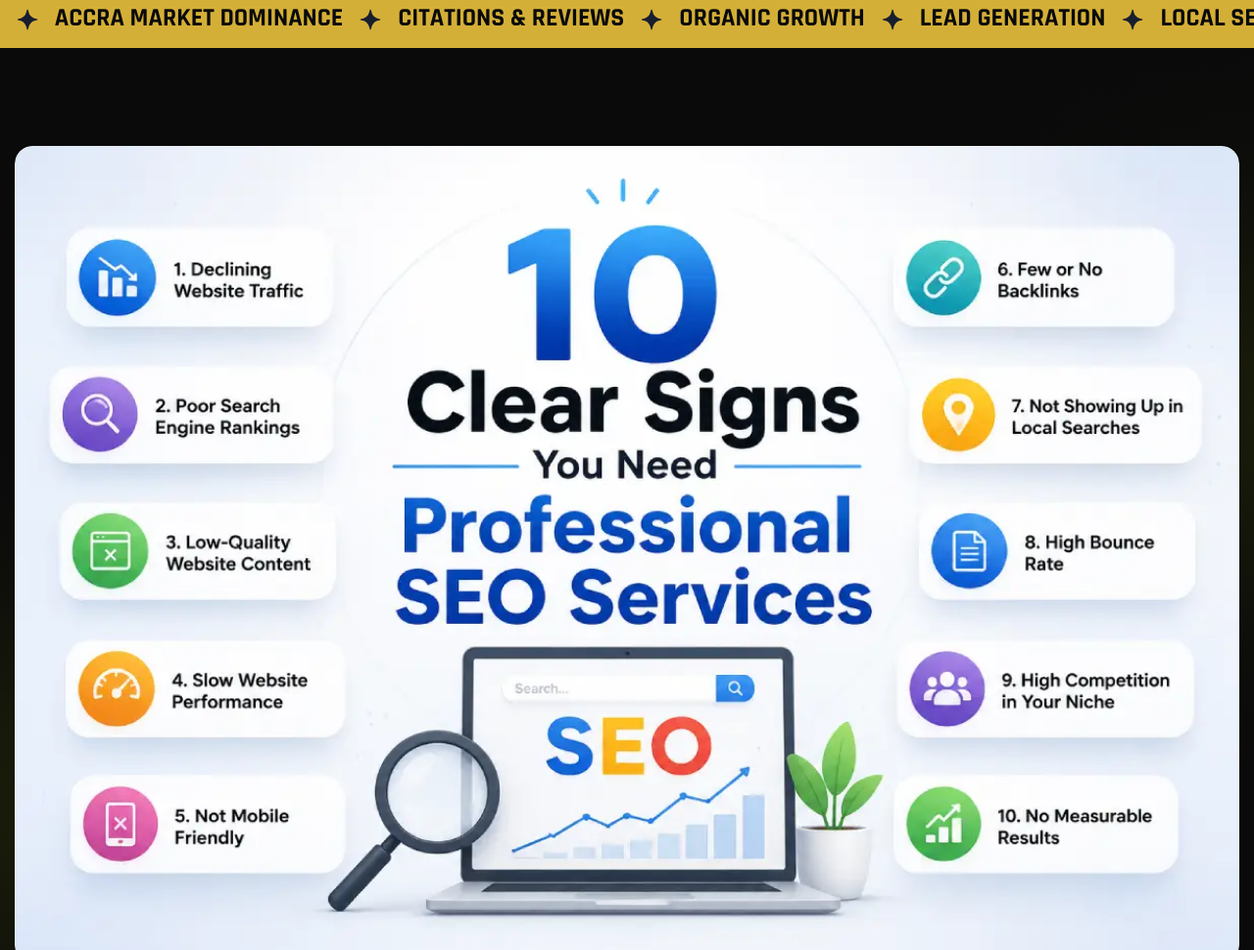
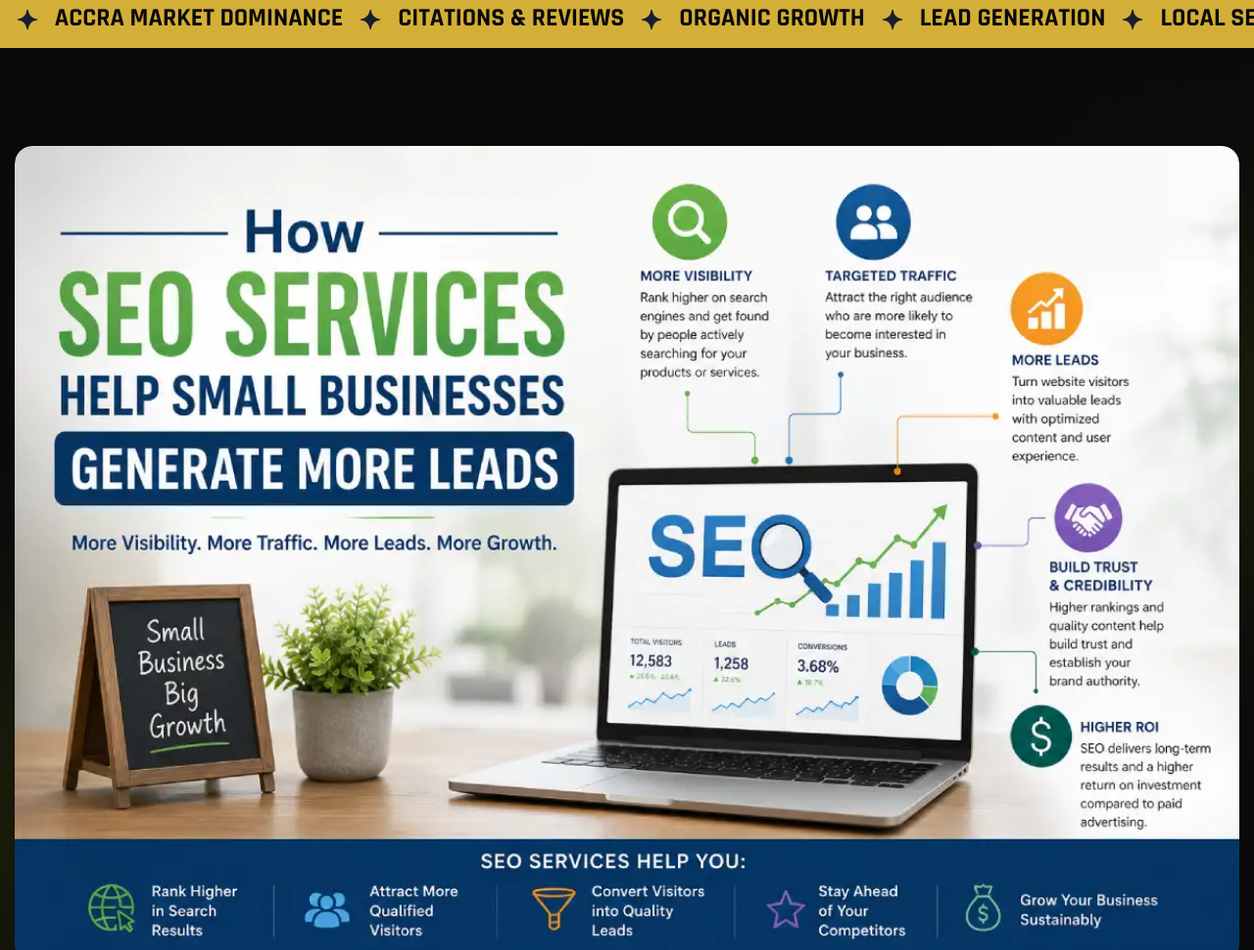
Before and after one commit to nyaabanicholas/Search-Anyoka, a website: page how-seo-services-help-small-businesses-get-more-leads.html in a window 1280 px wide. Shown: the part 569-1539 px from the top of the page at 98% size. Drawn offline with Linux system fonts and the light colour scheme.

Commit message:
Update how-seo-services-help-small-businesses-get-more-leads.html

```diff
--- a/how-seo-services-help-small-businesses-get-more-leads.html
+++ b/how-seo-services-help-small-businesses-get-more-leads.html
@@ -187,7 +187,7 @@ height="0" width="0" style="display:none;visibility:hidden"></iframe></noscript>
                     <!-- Post Featured Image Start -->
                     <div class="post-image">
                         <figure class="image-anime reveal">
-                            <img src="images/10-signs-need-professional-seo-services.webp" alt="How SEO Services Help Small Businesses Get More Leads
+                            <img src="images/How-SEO-Services-Help-Small-Businesses.webp" alt="How SEO Services Help Small Businesses Get More Leads
 ">
                         </figure>
                     </div>
```
